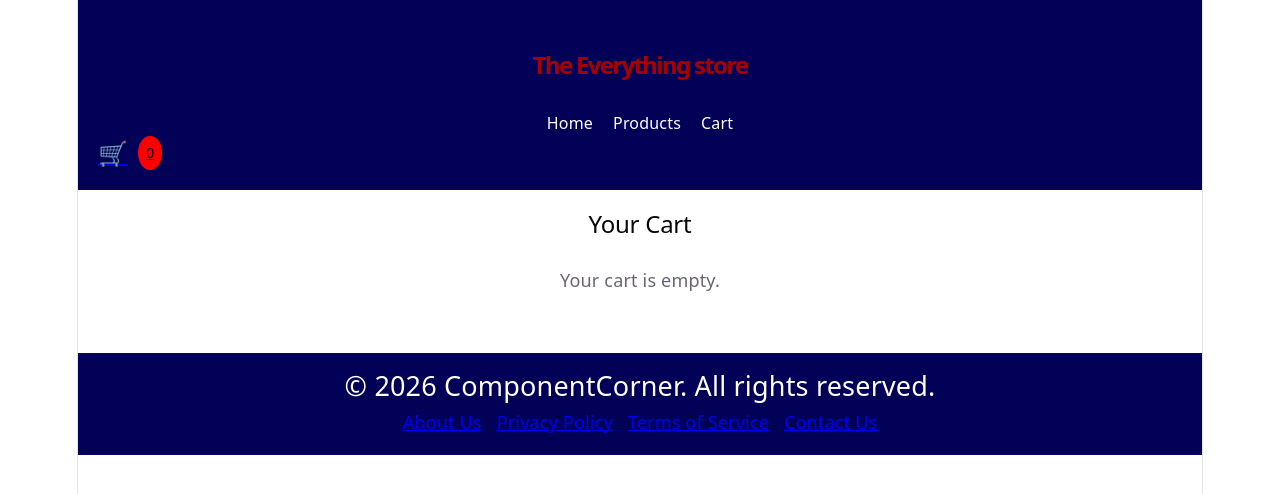
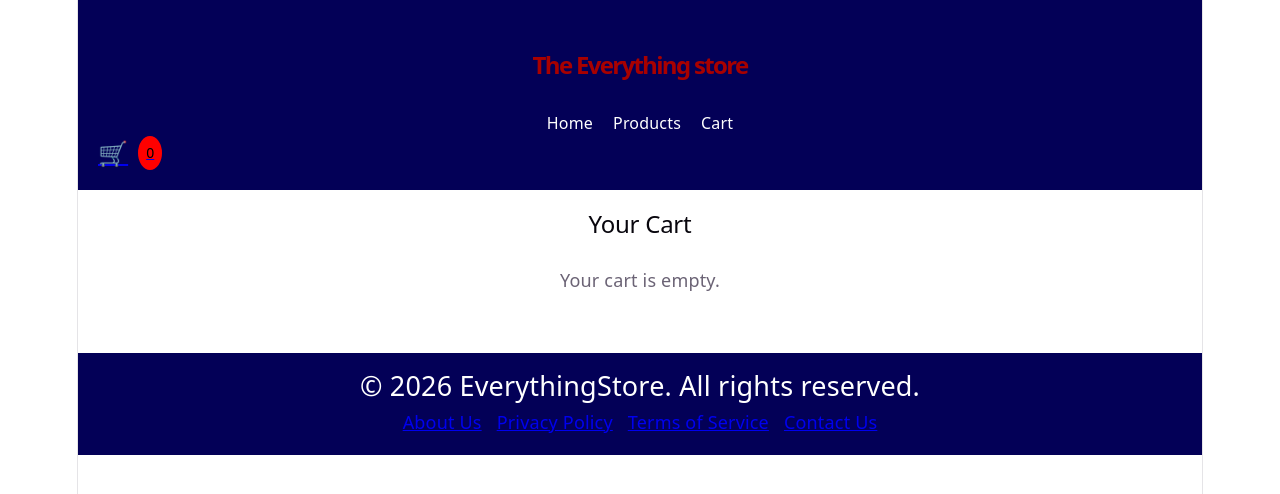
Before and after one commit to Awesomedage/Assignment-5-Testing, a React (Vite) app in the folder ComponentCorner/: page /cart in a window 1280 px wide. Shown: the top 494 px of the page. Built offline with nearby package versions, Linux system fonts and the light colour scheme.

Commit message:
Update footer text to reflect new brand name

```diff
--- a/ComponentCorner/src/components/Footer.jsx
+++ b/ComponentCorner/src/components/Footer.jsx
@@ -3,7 +3,7 @@ import './Footer.css';
 function Footer() {
   return (
     <footer className="footer">
-      <p className="footer-title">&copy; 2026 ComponentCorner. All rights reserved.</p>
+      <p className="footer-title">&copy; 2026 EverythingStore. All rights reserved.</p>
 
       <div className="footer-links">
         <a href="#" className="footer-link">About Us</a>
```
